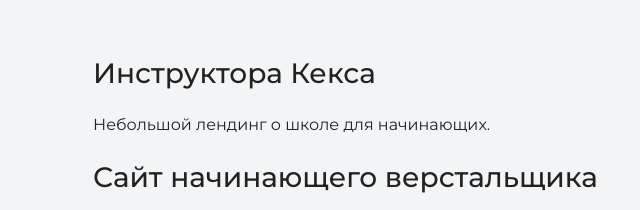
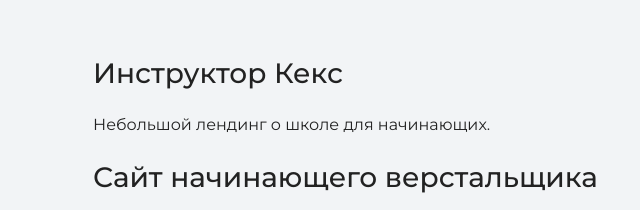
Before and after one commit to fagase/my-site, a plain HTML site: page index.html in a window 1280 px wide. Shown: the part 1575-1785 px from the top of the page, 83-723 px from the left. Drawn offline with nearby package versions, Linux system fonts and the light colour scheme.

Commit message:
Исправлено название моей работы.

```diff
--- a/index.html
+++ b/index.html
@@ -33,7 +33,7 @@
       <div class="container">
       <h2 class="subheading">Мои работы</h2>
 
-      <h3>Инструктора Кекса</h3>
+      <h3>Инструктор Кекс</h3>
       <p>Небольшой лендинг о школе для начинающих.</p>
 
       <h3>Сайт начинающего верстальщика</h3>
```
